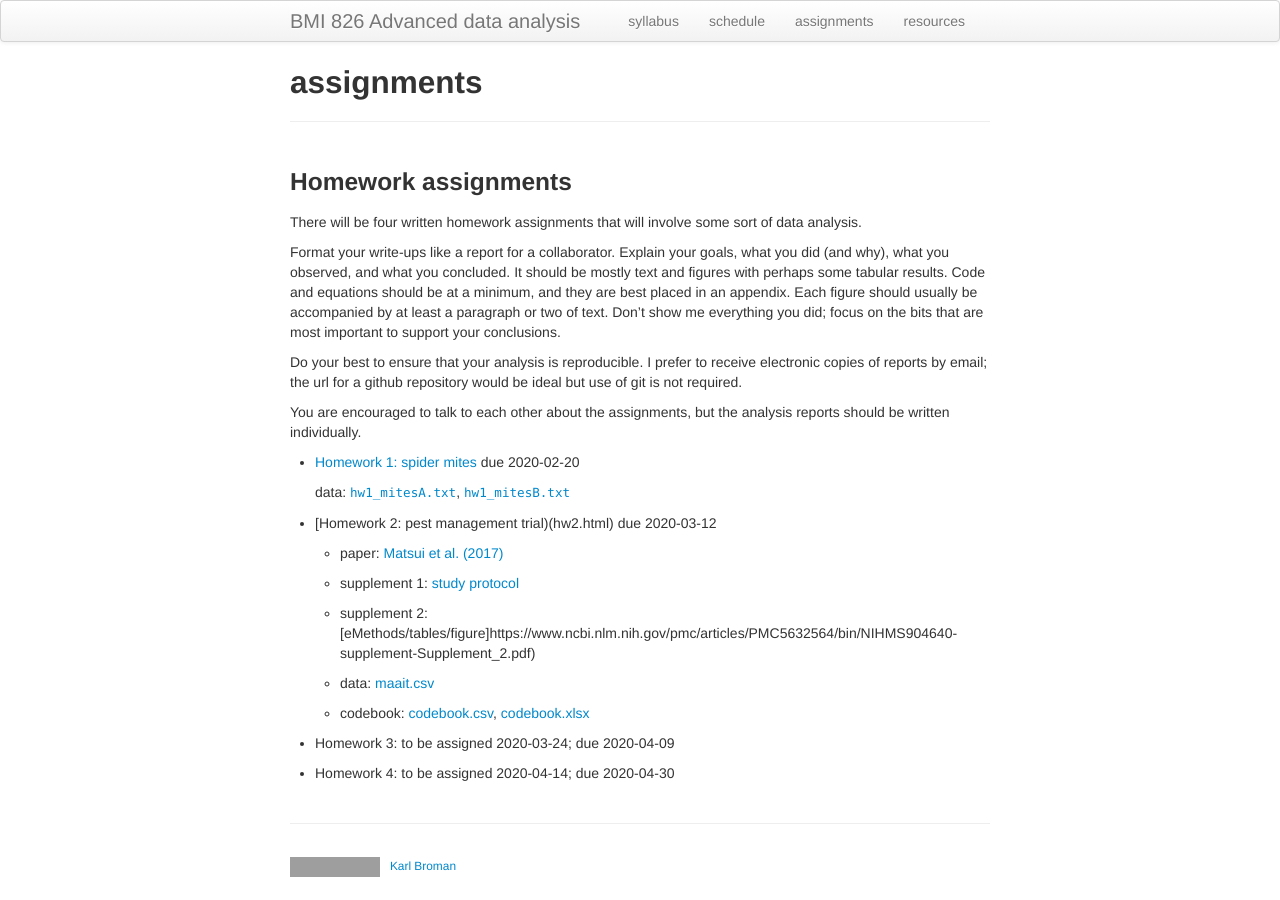
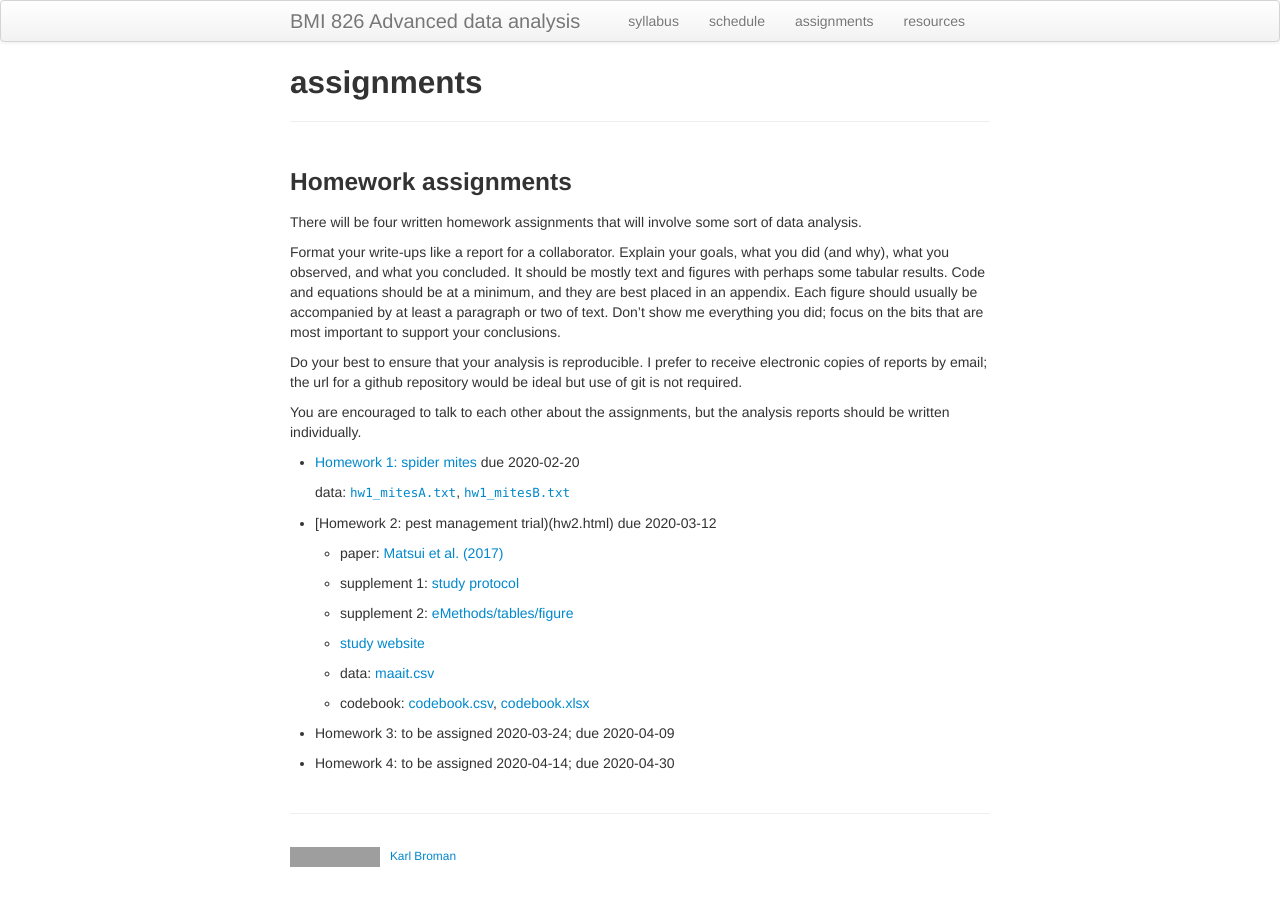
Before and after one commit to kbroman/AdvData, a Jekyll site: the page built from docs/assignments.md, in a window 1280 px wide. Built offline with Jekyll 4.4.1, drawn with Linux system fonts in a browser that asks for light colours; grey boxes are pictures that could not be loaded.

Commit message:
assignments: fix link; link to study site

```diff
--- a/docs/assignments.md
+++ b/docs/assignments.md
@@ -35,7 +35,9 @@ the analysis reports should be written individually.
 
   - supplement 1: [study protocol](https://www.ncbi.nlm.nih.gov/pmc/articles/PMC5632564/bin/NIHMS904640-supplement-Supplement_1.pdf)
 
-  - supplement 2: [eMethods/tables/figure]https://www.ncbi.nlm.nih.gov/pmc/articles/PMC5632564/bin/NIHMS904640-supplement-Supplement_2.pdf)
+  - supplement 2: [eMethods/tables/figure](https://www.ncbi.nlm.nih.gov/pmc/articles/PMC5632564/bin/NIHMS904640-supplement-Supplement_2.pdf)
+
+  - [study website](https://rdpeng.github.io/MAAIT)
 
   - data: [maait.csv](https://rdpeng.github.io/MAAIT/maait.csv)
 
```
